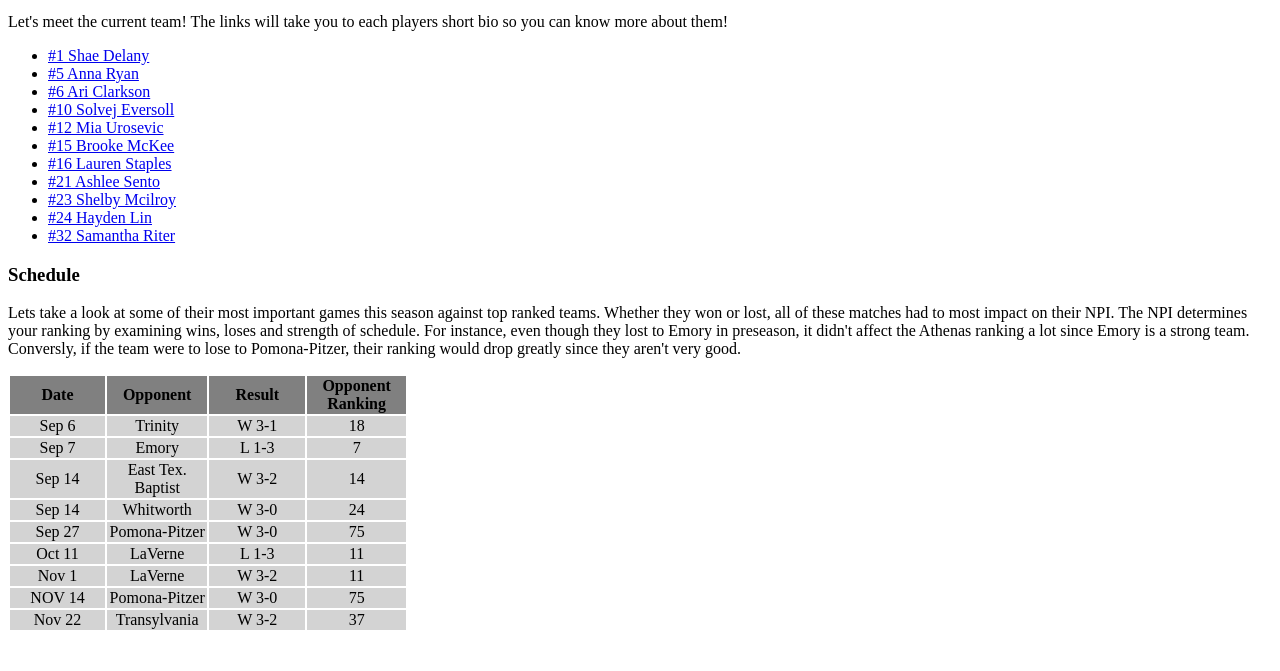
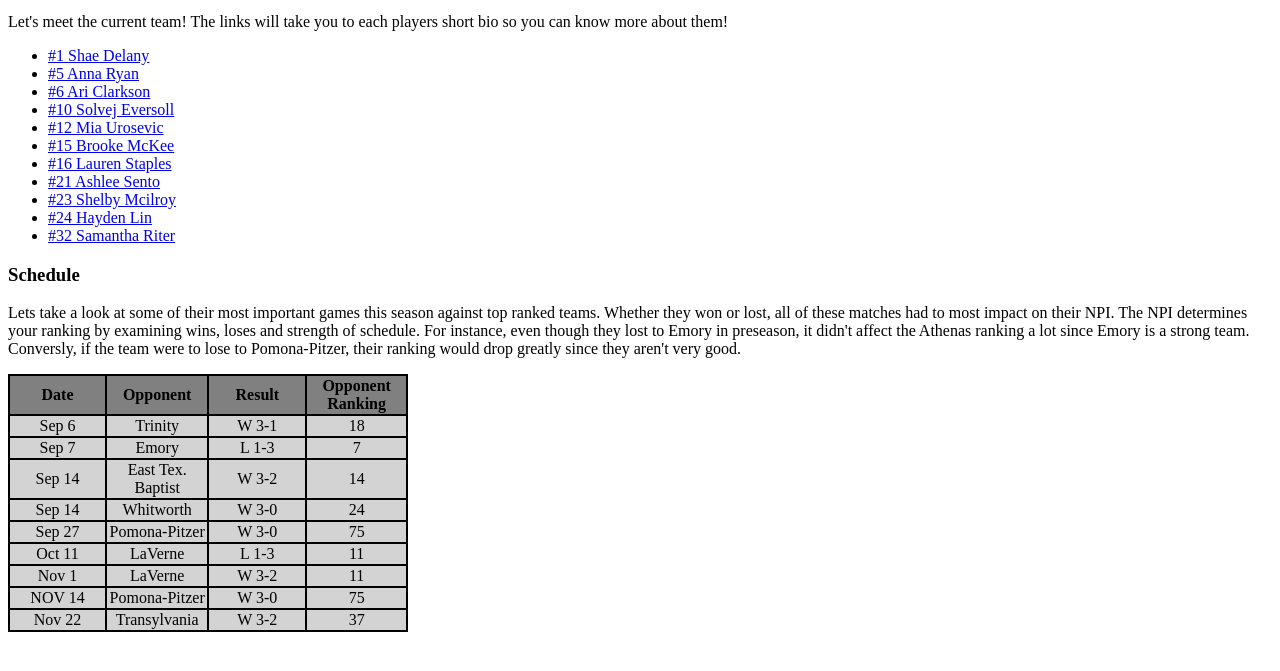
Before and after one commit to ShaeDelany/shaedelany.github.io, a plain HTML site: page index.html in a window 1280 px wide. Shown: the part 101-772 px from the top of the page. Drawn offline with Linux system fonts and the light colour scheme.

Commit message:
Update style.css

```diff
--- a/style.css
+++ b/style.css
@@ -4,3 +4,6 @@ tr {
 tr.bold {
     background-color: grey;
 }
+table {
+    background-color: black;
+}
```
